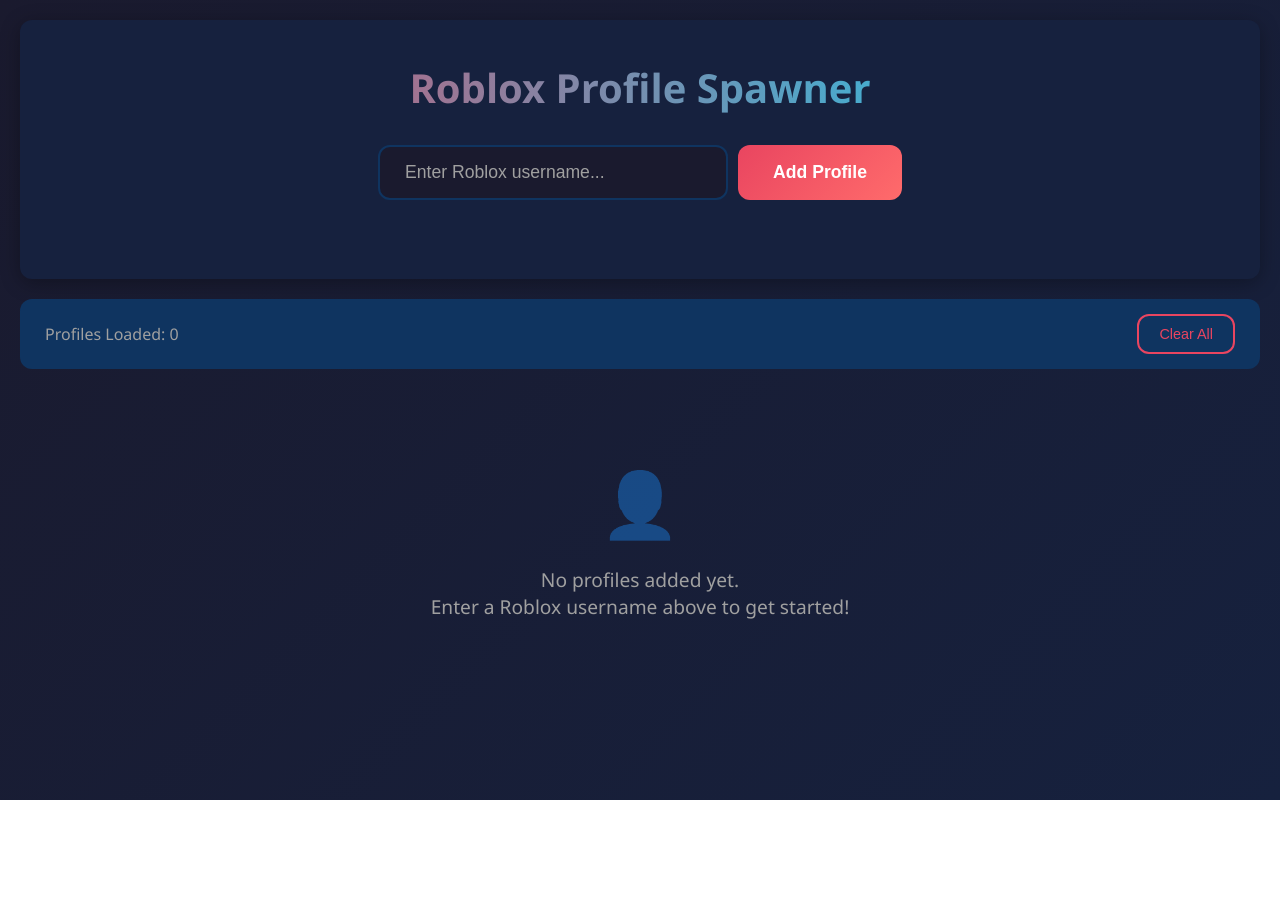
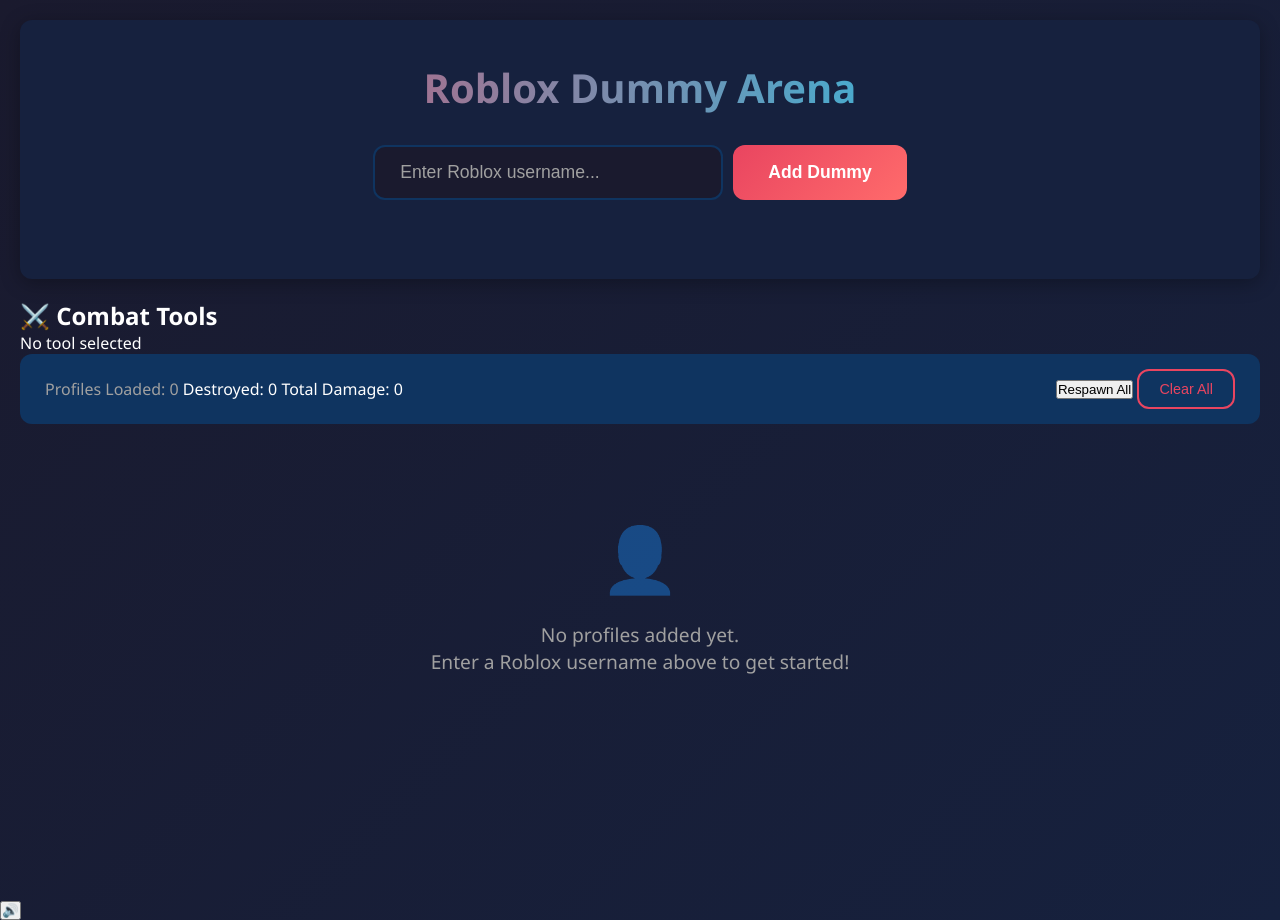
Before and after one commit to itsmejay26/RobloxSmash, a plain HTML site: page index.html in a window 1280 px wide. Before the commit the page ends 800 px from the top, so only its background shows below. Drawn offline with Linux system fonts and the light colour scheme.

Commit message:
Update index.html

```diff
--- a/index.html
+++ b/index.html
@@ -3,14 +3,14 @@
 <head>
     <meta charset="UTF-8">
     <meta name="viewport" content="width=device-width, initial-scale=1.0">
-    <title>Roblox Profile Spawner</title>
+    <title>Roblox Profile Spawner - Combat System</title>
     <link rel="stylesheet" href="style.css">
 </head>
 <body>
     <div class="app-container">
         <!-- Header / Input Section -->
         <header class="input-section">
-            <h1>Roblox Profile Spawner</h1>
+            <h1>Roblox Dummy Arena</h1>
             <div class="input-wrapper">
                 <input
                     type="text"
@@ -18,15 +18,34 @@
                     placeholder="Enter Roblox username..."
                     autocomplete="off"
                 >
-                <button id="add-profile-btn">Add Profile</button>
+                <button id="add-profile-btn">Add Dummy</button>
             </div>
             <p id="status-message" class="status-message"></p>
         </header>
 
+        <!-- Tools Section -->
+        <section class="tools-section">
+            <h2 class="tools-title">⚔️ Combat Tools</h2>
+            <div class="tools-container" id="tools-container">
+                <!-- Tools will be rendered here -->
+            </div>
+            <div class="tool-info">
+                <span id="current-tool-name">No tool selected</span>
+                <span id="current-tool-damage"></span>
+            </div>
+        </section>
+
         <!-- Stats Bar -->
         <div class="stats-bar">
-            <span id="profile-count">Profiles Loaded: 0</span>
-            <button id="clear-all-btn" class="clear-btn">Clear All</button>
+            <div class="stats-left">
+                <span id="profile-count">Dummies: 0</span>
+                <span id="destroyed-count">Destroyed: 0</span>
+                <span id="total-damage">Total Damage: 0</span>
+            </div>
+            <div class="stats-right">
+                <button id="respawn-all-btn" class="action-btn respawn-btn">Respawn All</button>
+                <button id="clear-all-btn" class="action-btn clear-btn">Clear All</button>
+            </div>
         </div>
 
         <!-- Profile Grid Container -->
@@ -35,6 +54,14 @@
         </main>
     </div>
 
+    <!-- Sound Toggle -->
+    <button id="sound-toggle" class="sound-toggle" title="Toggle Sound">
+        🔊
+    </button>
+
+    <!-- Particle Canvas (for global effects) -->
+    <canvas id="particle-canvas"></canvas>
+
     <script type="module" src="script.js"></script>
 </body>
 </html>
```
